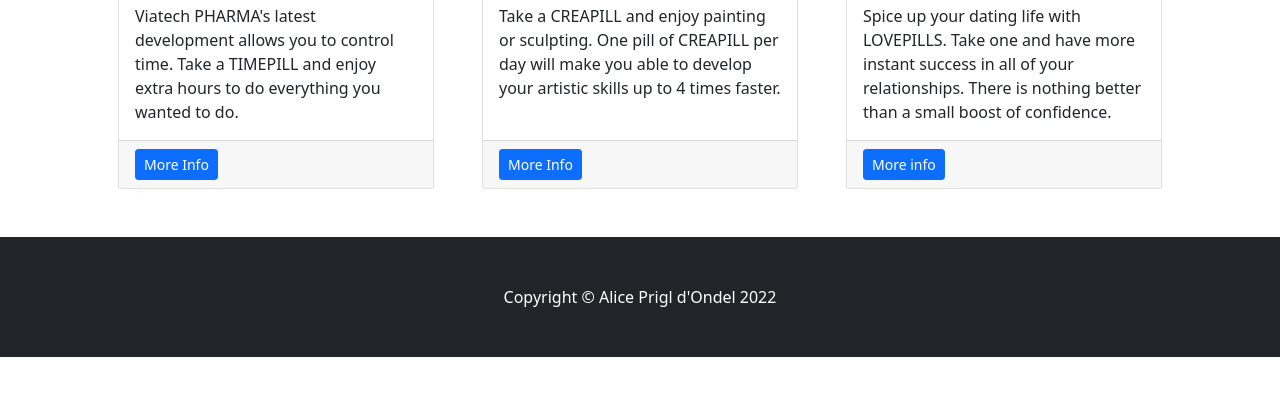
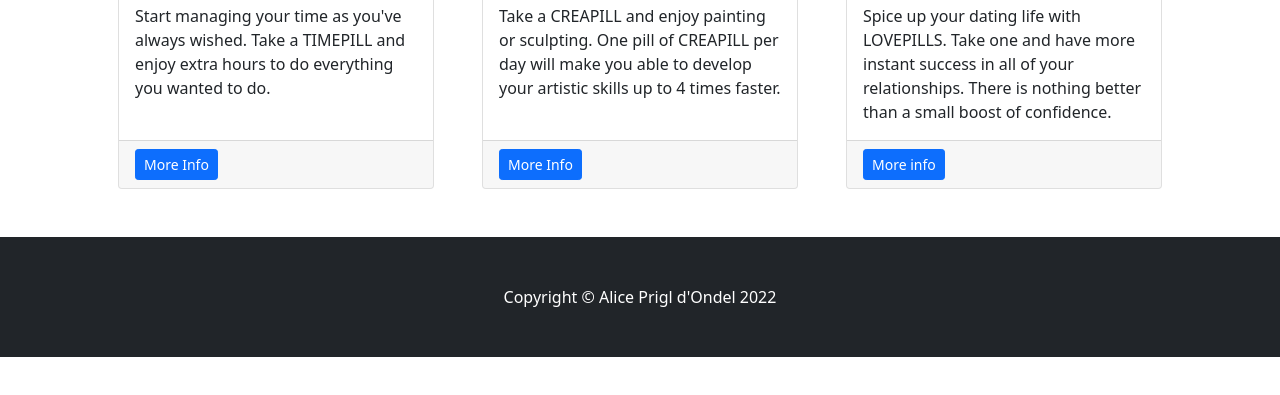
Before and after one commit to alicepg/WEBSITEADVERTISEMENT, a plain HTML site: page index.html in a window 1280 px wide. Shown: the part 365-760 px from the top of the page. Drawn offline with nearby package versions, Linux system fonts and the light colour scheme.

Commit message:
timepilllink

```diff
--- a/index.html
+++ b/index.html
@@ -45,7 +45,7 @@
                     <div class="card h-100">
                         <div class="card-body">
                             <h2 class="card-title">TIMEPILLS</h2>
-                            <p class="card-text">Viatech PHARMA's latest development allows you to control time. Take a TIMEPILL and enjoy extra hours to do everything you wanted to do.</p>
+                            <p class="card-text">Start managing your time as you've always wished. Take a TIMEPILL and enjoy extra hours to do everything you wanted to do.</p>
                         </div>
                         <div class="card-footer"><a class="btn btn-primary btn-sm" href="#!">More Info</a></div>
                     </div>
```
